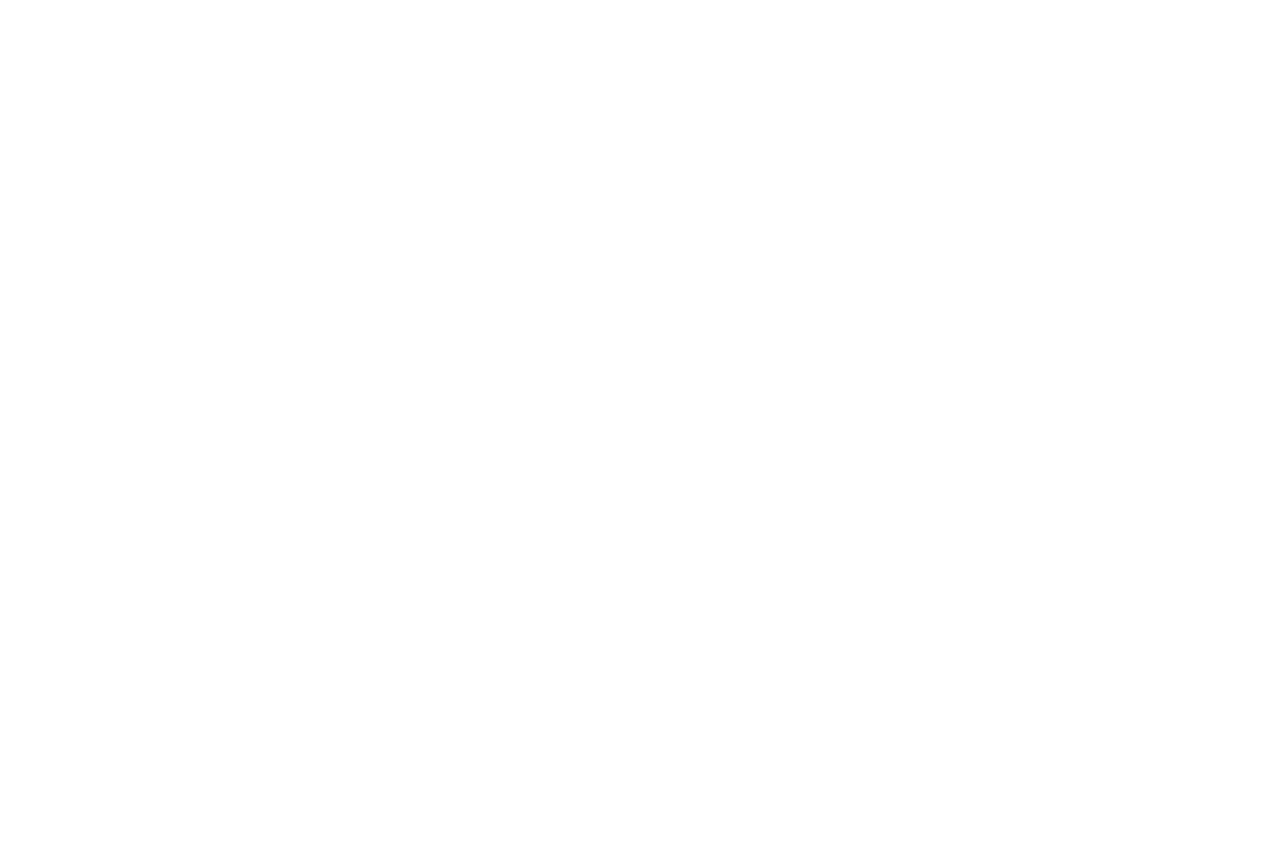
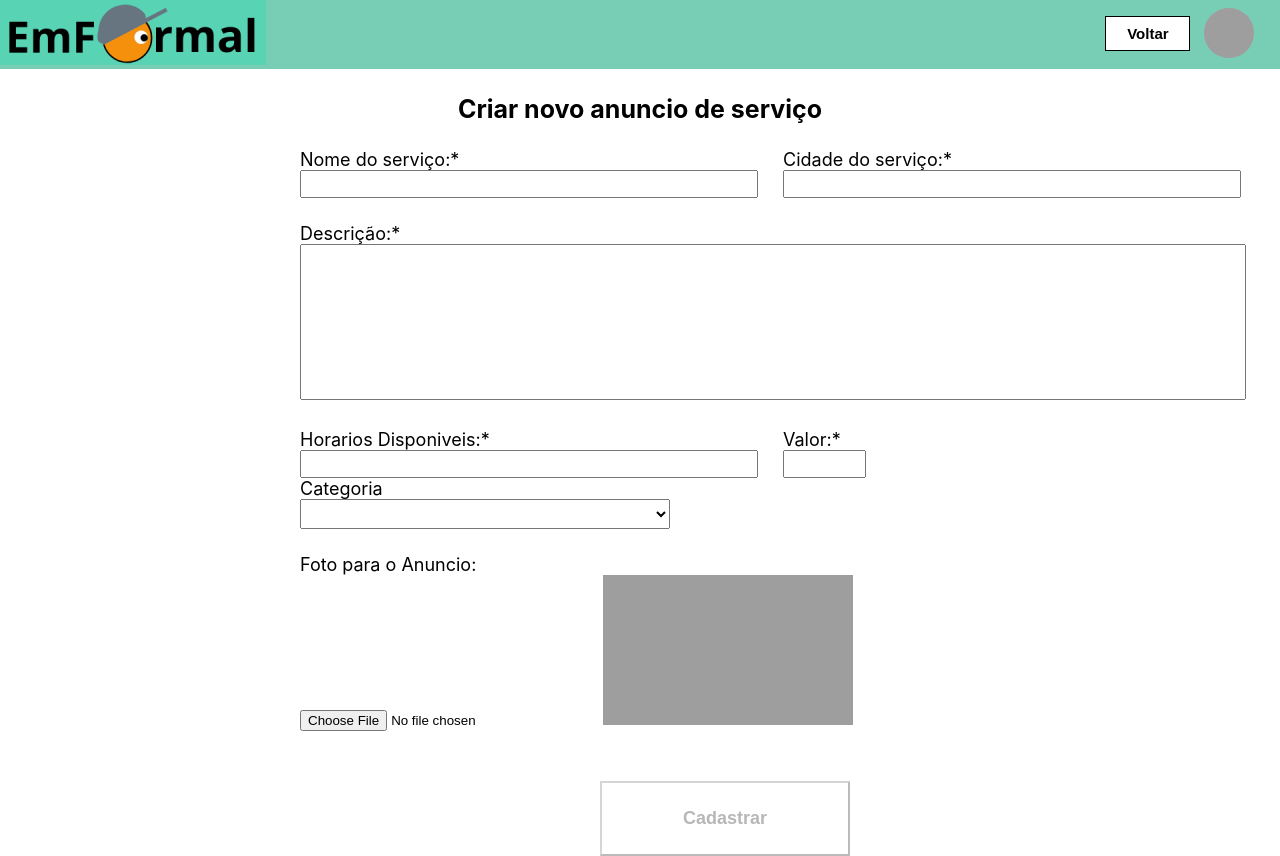
Before and after one commit to HenriqueGarciaS/new-frontend, a React (Create React App) app: page /AlterarAnuncio/1 in a window 1280 px wide. Before the commit the page ends 800 px from the top, so only its background shows below. Built offline with nearby package versions, Linux system fonts and the light colour scheme; no server answers.

Commit message:
Layout de pagina para modificar anuncio feita

```diff
--- a/src/components/AnuncioArea/AnuncioArea.js
+++ b/src/components/AnuncioArea/AnuncioArea.js
@@ -37,7 +37,7 @@
                 src = "http://localhost:3001/"+anuncio.imagem;
                 return (
                     <div className = "anuncioUser">
-                        <Link to = "">
+                        <Link to = {"/AlterarAnuncio/"+anuncio.id}>
                             <img src = {src} className = "imagemAnuncio" alt = ""/>
                             <small className = "tituloDoAnuncio">{anuncio.titulo} </small>
                         </Link>
--- /dev/null
+++ b/src/pages/AlterarAnuncio/AlterarAnuncio.js
@@ -0,0 +1,143 @@
+import React,{Component} from 'react';
+import Axios from 'axios';
+import HeaderServico from '../../components/HeaderServico/HeaderServico';
+import Noimage from '../../images/No-image.jpg';
+
+export default class AlterarAnuncio extends Component{
+
+    state = {
+        anuncio:{},
+        isEmpty:true
+    }
+
+
+    async componentDidMount(){
+        let {id_anuncio} = this.props.match.params;
+        Axios.get("http://localhost:3001/anuncioDetalhes/"+id_anuncio).then(res =>{
+            console.log(res.data);
+            this.setState({anuncio:res.data})
+        }).catch(error =>{
+            alert("Não foi possivél recuperar os dados do anuncio");
+        })
+    }
+
+    save = (event) =>{
+        event.preventDefault();
+        const data = new FormData();
+        data.append("titulo",this.state.servico.nome);
+        data.append("cidade",this.state.servico.cidade);
+        data.append("descricao",this.state.servico.descricao);
+        data.append("horarios",this.state.servico.horarios);
+        data.append("valor",parseFloat(this.state.servico.valor));
+        data.append("categoria",this.state.servico.categoria);
+        data.append("file",this.state.servico.foto)
+        Axios.post(""+window.localStorage.getItem("id_usuario"),data).then(res =>{
+            window.location.href = "http://localhost:3000/PaginaLogada";
+        }).catch(res=>{
+            console.log(res);
+            window.alert("Não foi possivel cadastar o serviço, por favor tente novamente");
+        })
+    }
+
+    updateField = (event) =>{
+        const anuncio = {...this.state.anuncio};
+        let isEmpty = false;
+        anuncio[event.target.name] = event.target.value;
+        if(anuncio.nome === "" || anuncio.cidade === "" || anuncio.descricao === "" || anuncio.horarios === "" || anuncio == "" || anuncio.categoria === "")
+        isEmpty = true;
+        this.setState({anuncio,isEmpty});
+    }
+
+    displayImg(event){
+        let img = document.getElementById("anuncio");
+        if(event.target.files.length !== 0)
+        img.src = URL.createObjectURL(event.target.files[0]);
+        else
+        img.src = "";
+    }
+
+    fileSelect(event){
+        const servico = {... this.state.servico};
+        servico[event.target.name] = event.target.files[0];
+        this.setState({servico});
+        this.displayImg(event);
+    }
+
+    renderForm = () => {
+        return(
+            <div>
+                <div className = "Pagina-CadastrarServico">
+                    <p>Criar novo anuncio de serviço</p>
+                    <div className = "form-area">
+                        <form method = "POST" onSubmit = {e => this.save(e)}>
+                            <div className = "row">
+                                <div className = "col">
+                                    <label for = "nome" id = "lblnome" className = "labelForm">Nome do serviço:*</label>
+                                    <input type = "text" id = "nome" name = "nome" className = "input" onChange = {e => this.updateField(e)} value = {this.state.anuncio.titulo} />
+                                </div>
+                                <div className = "col">
+                                    <label for = "cidade" id = "lblcidade" className = "labelForm">Cidade do serviço:*</label>
+                                    <input type = "text" id = "cidade" name = "cidade" className = "input" onChange = {e => this.updateField(e)} value = {this.state.anuncio.cidade}/>
+                                </div>
+                            </div>
+                            <div className = "row">
+                                <div className = "col">
+                                    <label for = "descricao" id = "lbldescricao" className = "labelForm">Descrição:*</label>
+                                    <textarea id = "descricao" name = "descricao" className = "input" onChange = {e => this.updateField(e)} value = {this.state.anuncio.descricao}/>
+                                </div>
+                            </div>
+                            <div className = "row">
+                                <div className = "col">
+                                    <label for = "horarios" id = "lblhorarios" className = "labelForm">Horarios Disponiveis:*</label>
+                                    <input type = "text" id = "horarios" name = "horarios" className = "input" onChange = {e => this.updateField(e)} value = {this.state.anuncio.horarios}/>
+                                </div>
+                                <div className = "col">
+                                    <label for = "valor" id = "lblvalor" className = "labelForm">Valor:*</label>
+                                    <input type = "number" id = "valor" name = "valor" className = "input"  min = "1" max = "100000"  step = "0.01" onChange = {e => this.updateField(e)} value = {this.state.anuncio.valor}/>
+                                </div>
+                                <div className = "col">
+                                    <label for = "categoria" id = "lblcategoria" className = "labelForm">Categoria</label>
+                                    <select id = "categoria" className = "input" name = "categoria" onChange = {e => this.updateField(e)}>
+                                    <option disabled selected>{this.state.anuncio.categoria}</option>
+                                    <option value = "faxina">Faxina</option>
+                                    <option value = "conserto">Conserto</option>
+                                    <option value = "pintura">Pintura</option>
+                                    <option value = "Professor">Professor</option>
+                                    <option value = "jardinheiro">Jardinheiro</option>
+                                    <option value = "encanador">Encanador</option>
+                                    </select>
+                                </div>
+                            </div>
+                            <div className = "row">
+                                <div className = "col">
+                                    <label for = "foto" id = "fotoAnuncio" className = "labelForm">Foto para o Anuncio:</label>
+                                    <input type = "file" id = "foto" name = "foto" accept = "image/*" onChange = {e => this.fileSelect(e)}/>
+                                    <img  id = "anuncio" src = {"http://localhost:3001/"+this.state.anuncio.imagem}/>
+                                </div>
+                            </div>
+                            <div className = "btn-area">
+                                <button type = "submit" id="btn" disabled = {this.state.isEmpty}>Cadastrar</button>
+                            </div>
+                        </form>
+                    </div>
+                </div>
+            </div>
+        )
+    }
+
+    render(){
+        return (
+            <div>
+                <HeaderServico/>
+               {this.renderForm()}
+            </div>
+        )
+    }
+
+
+
+
+
+
+
+}
--- a/src/routes.js
+++ b/src/routes.js
@@ -8,6 +8,7 @@
 import AnuncioDetalhe from './pages/AnuncioDetalhe/AnuncioDetalhe';
 import Denuncia from './pages/Denuncia/Denuncia';
 import PaginaUsuario from './pages/PaginaUsuario/PaginaUsuario';
+import AlterarAnuncio from './pages/AlterarAnuncio/AlterarAnuncio';
 
 export default class Routes extends Component{
     render(){
@@ -21,6 +22,7 @@
       <Route path = "/Anuncio/:id_anuncio" component = {AnuncioDetalhe} />
       <Route path = "/Denunciar/:id_anuncio" component = {Denuncia} />
       <Route path = "/PaginaUsuario" component = {PaginaUsuario} />
+      <Route path = "/AlterarAnuncio/:id_anuncio" component = {AlterarAnuncio} />
     </Switch>
     </BrowserRouter>
     )
```
